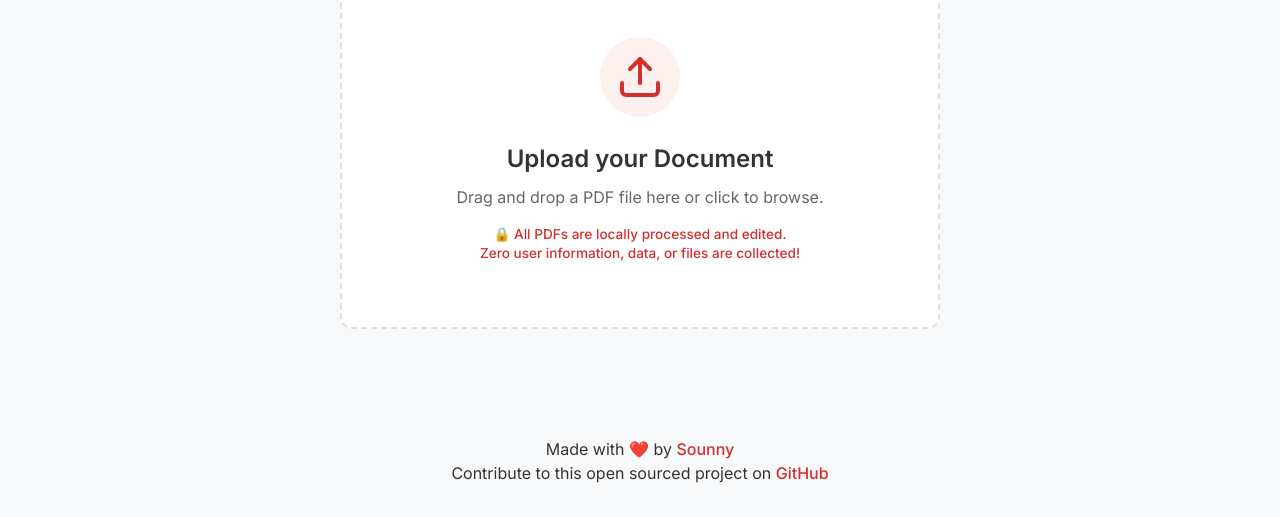
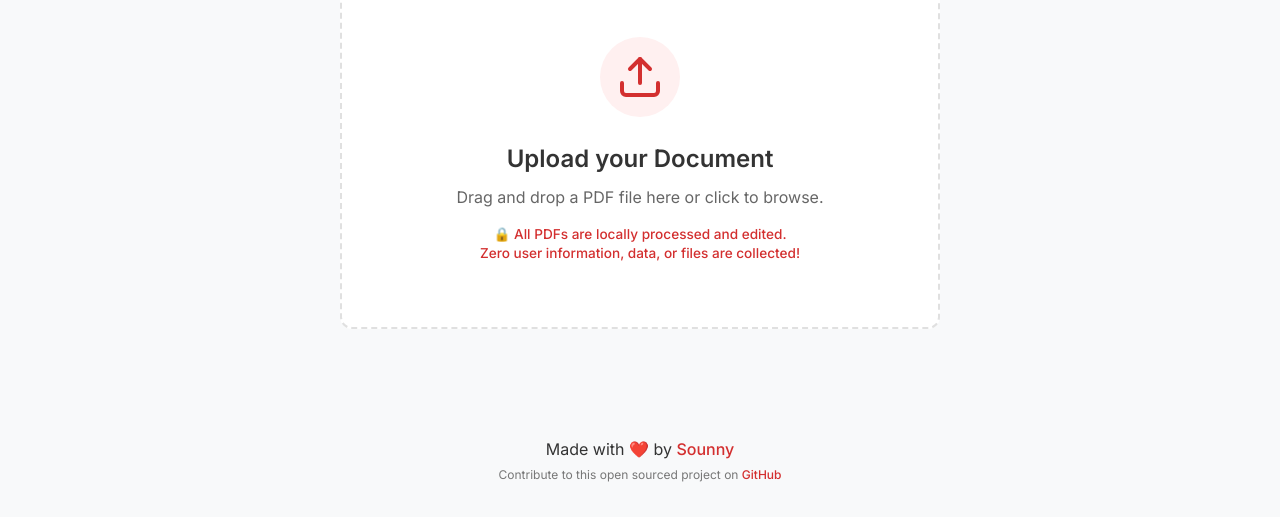
Before and after one commit to sounny/pdf, a plain HTML site: page index.html in a window 1280 px wide. Shown: the part 283-800 px from the top of the page. Drawn offline with Linux system fonts and the light colour scheme; a script that the page names is missing.

Commit message:
Decrease font size of open source contribution string

```diff
--- a/index.html
+++ b/index.html
@@ -178,8 +178,9 @@
         <p class="subtext" id="madeWithLove" style="margin-top: 1.5rem; text-align: center; line-height: 1.5;">
             Made with ❤️ by <a href="https://sounny.github.io" target="_blank"
                 style="color: var(--primary-color); text-decoration: none; font-weight: 500;">Sounny</a><br>
-            Contribute to this open sourced project on <a href="https://github.com/sounny/pdf" target="_blank"
-                style="color: var(--primary-color); text-decoration: none; font-weight: 500;">GitHub</a>
+            <span style="font-size: 0.75rem; color: #777;">Contribute to this open sourced project on <a
+                    href="https://github.com/sounny/pdf" target="_blank"
+                    style="color: var(--primary-color); text-decoration: none; font-weight: 500;">GitHub</a></span>
         </p>
 
         <div id="pdfContainer" class="pdf-container hidden">
```
